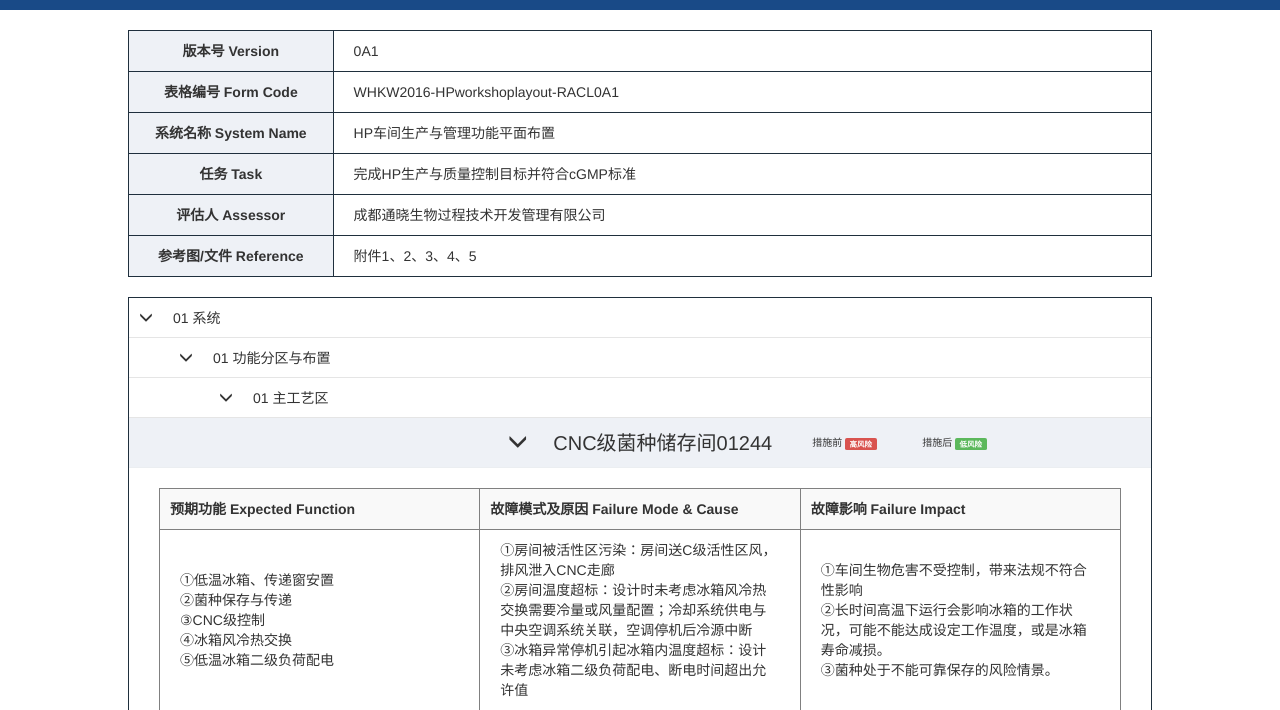
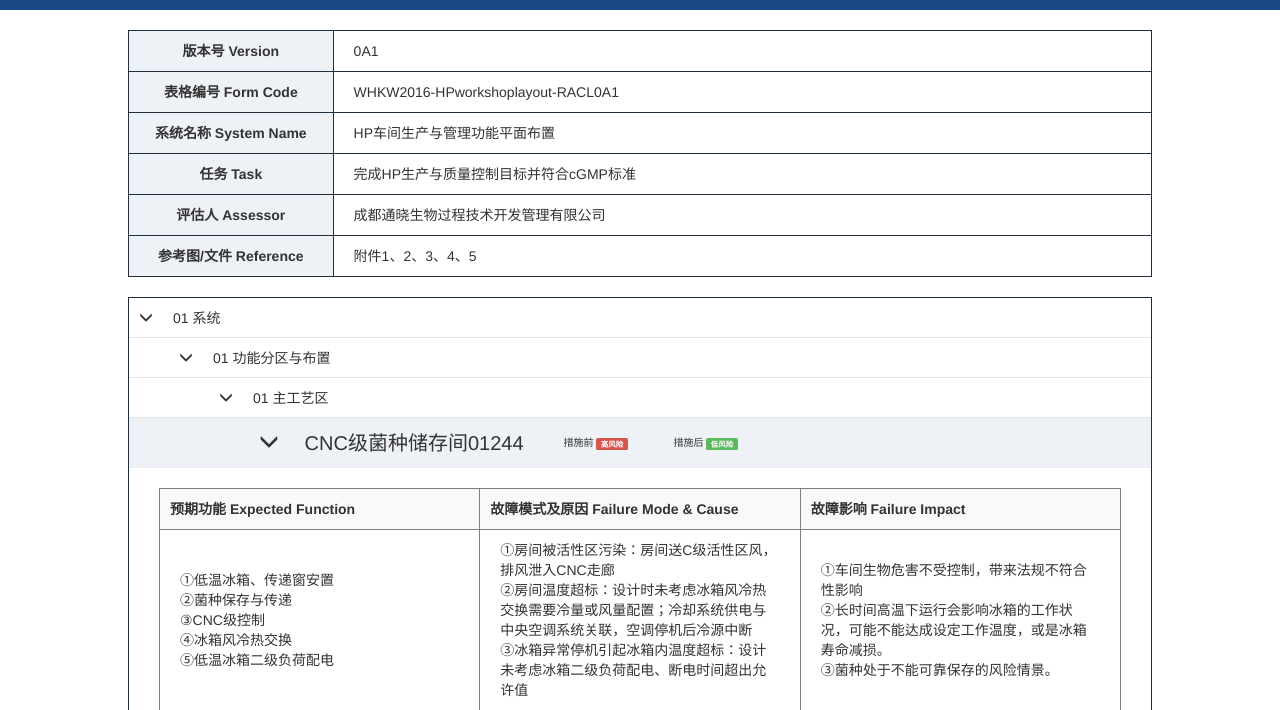
Before and after one commit to xhuang68/ppc-risk-analysis, a plain HTML site: page preview.html in a window 1280 px wide. Shown: the part 90-800 px from the top of the page. Drawn offline with Linux system fonts and the light colour scheme.

Commit message:
treegrid modified

```diff
--- a/static/css/ppc-treegrid.css
+++ b/static/css/ppc-treegrid.css
@@ -20,7 +20,8 @@
   height:50px;
   line-height: 50px;
   background: rgba(238, 241, 246, 255);
-  text-align: center;
+  padding-left: 130px;
+  /*text-align: center;*/
   font-size: 20px;
   font-weight: 300;
   cursor: pointer;
```
